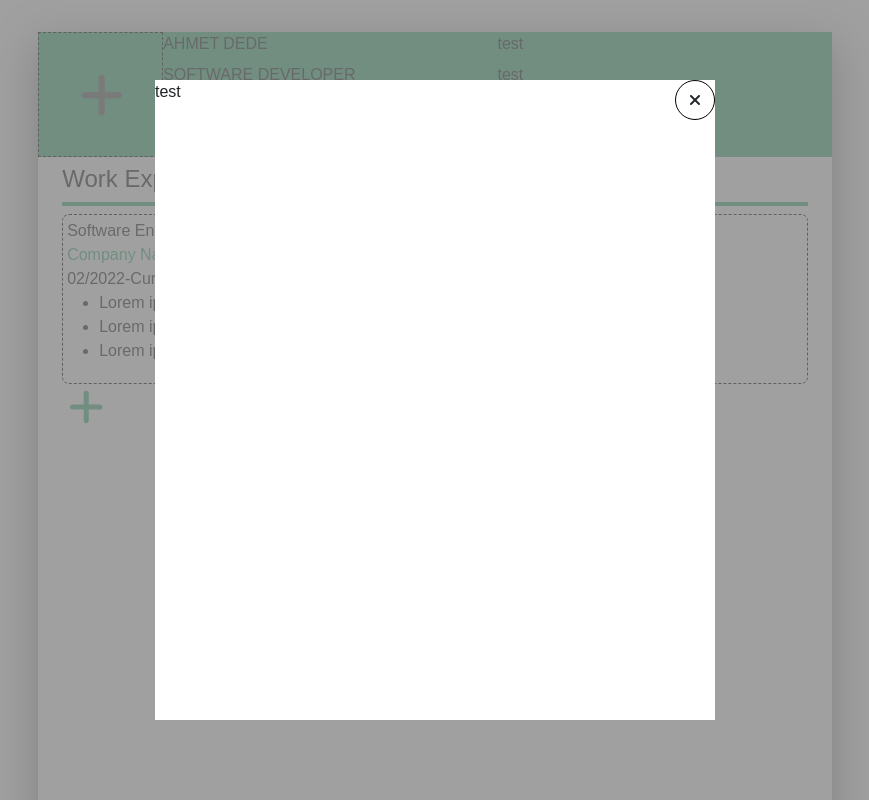
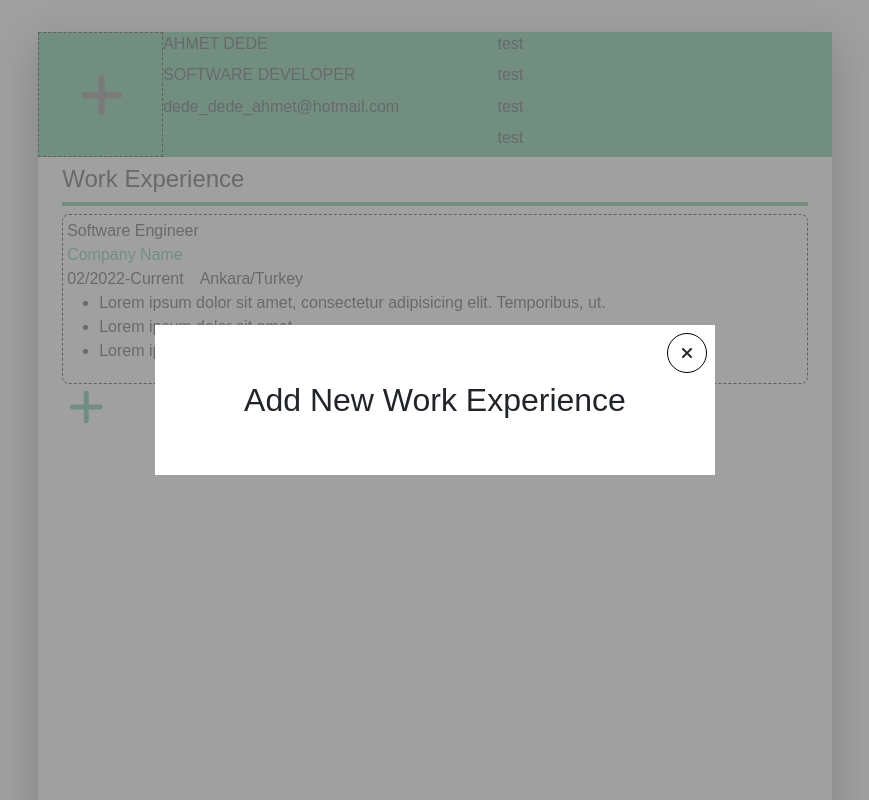
Before and after one commit to ahmedy00/cv-maker, a Vue app: page / in a window 1280 px wide. Both pictures are taken after a click on the button 291 px from the left and 407 px from the top of the page. Shown: the top 800 px of the page, without its empty margins (205-1074 px from the left). Built offline with nearby package versions, Linux system fonts and the light colour scheme.

Commit message:
Redefined modal template -Added a slot for include components -Written function for close modal -Added white ground styles

```diff
--- a/src/components/helper/Modal.vue
+++ b/src/components/helper/Modal.vue
@@ -1,12 +1,15 @@
 <template>
-  <div :class="`${modalName}-modal`" class="modal-wrapper d-flex align-items-center justify-content-center" @click="closeModal">
-    <div style="background: white; width: 35rem; height: 80vh" ref="whiteGroundRef">
-      <div class="close-button">
-        <button class="btn d-flex" @click="closeModal">
+  <div :class="`${modalName}-modal`" class="modal-wrapper modal d-flex align-items-center justify-content-center" @click="closeModal" ref="overlayRef">
+    <div class="white-ground p-2 pb-4">
+      <div class="close-button float-end">
+        <button class="btn d-flex" @click="cancelAction" ref="closeButtonRef">
           <i class="fa fa-times m-auto" aria-hidden="true"></i>
         </button>
       </div>
-      test
+      <br><br>
+      <h2 class="text-center">Add New Work Experience</h2>
+      <br>
+      <slot @closeModal="cancelAction"/>
     </div>
   </div>
 </template>
@@ -18,11 +21,16 @@ const emit = defineEmits(['closeModal'])
 
 const modalName = ref('')
 
-const whiteGroundRef = ref()
+const overlayRef = ref()
+const closeButtonRef = ref()
 
 
-const closeModal = (event) => {
-  if (event.target !== whiteGroundRef.value) {
+const cancelAction = () => {
+  emit('closeModal')
+}
+
+const closeModal = (event: MouseEvent) => {
+  if (event.target === overlayRef.value) {
     emit('closeModal')
   }
 }
@@ -33,7 +41,7 @@ const closeModal = (event) => {
 <style scoped>
 
 .modal-wrapper {
-  position: absolute;
+  position: fixed;
   top: 0;
   left: 0;
   width: 100%;
@@ -41,8 +49,13 @@ const closeModal = (event) => {
   background-color: rgba(128,128,128,0.75);
 }
 
+.white-ground {
+  background: white;
+  width: 35rem;
+}
+
 .close-button {
-  float: right;
+  border-radius: 50%;
 }
 
 .close-button button {
```
